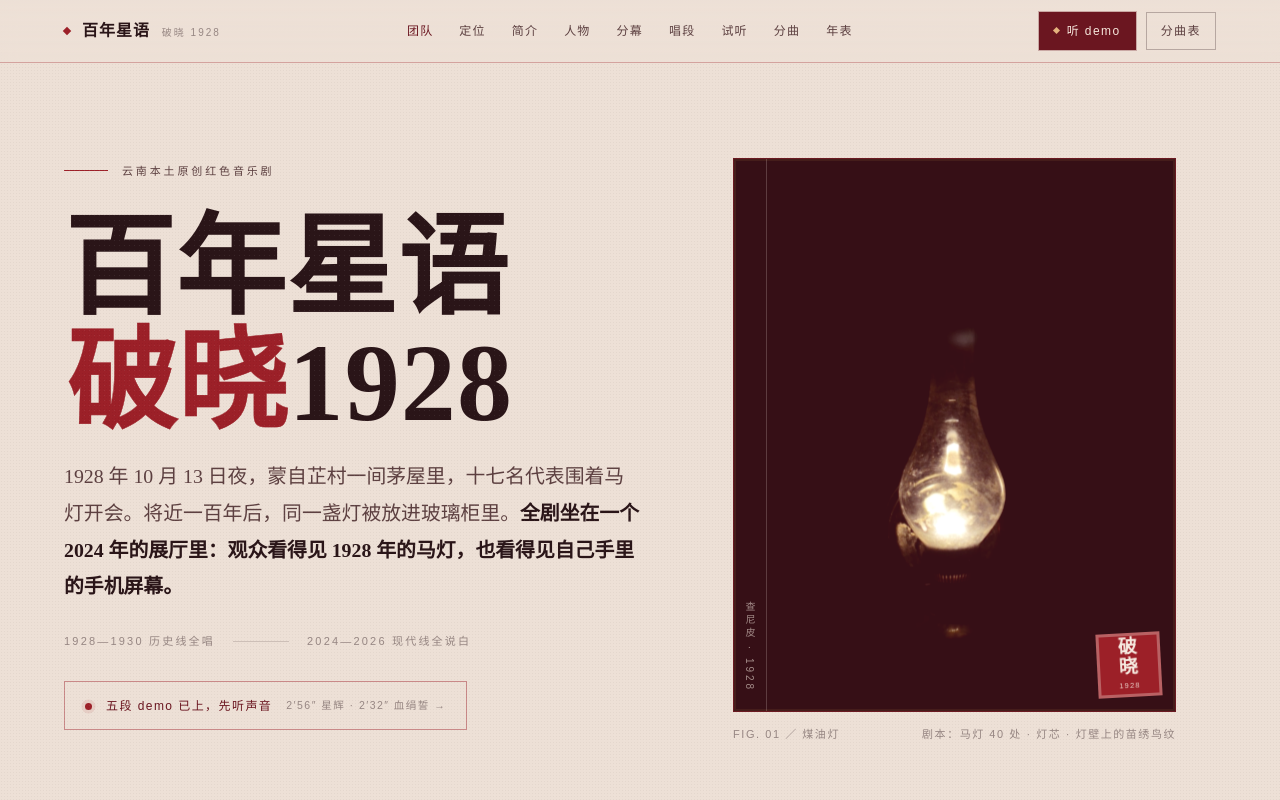
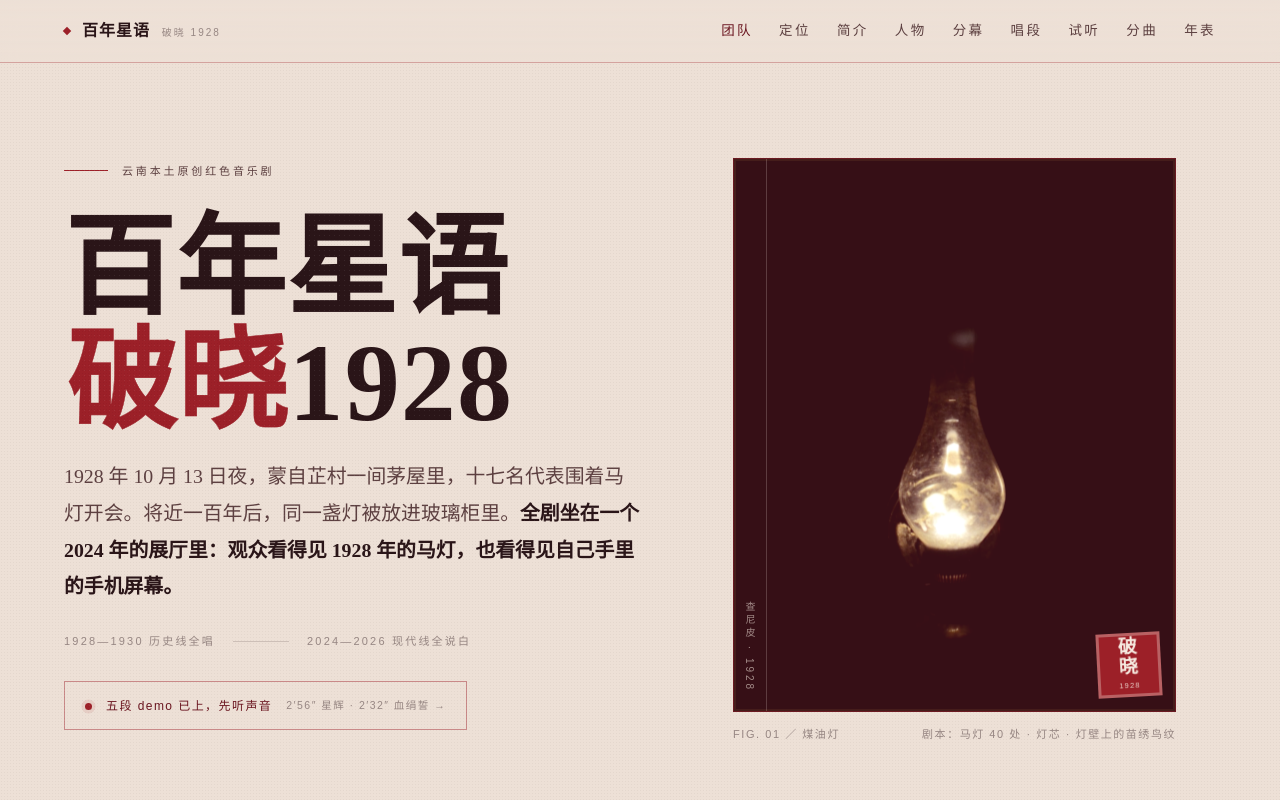
Before and after one commit to ZHOUYAOBAI/bainianxingyu2, a plain HTML site: page index.html in a window 1280 px wide. Shown: the top 800 px of the page. Drawn offline with Linux system fonts and the light colour scheme; a web font is replaced by a local one.

Commit message:
去掉导航重复的听demo/分曲表按钮，导航字体改宋体

```diff
--- a/assets/style.css
+++ b/assets/style.css
@@ -78,6 +78,7 @@ button{font-family:inherit;color:inherit;}
   max-width:var(--max);margin:0 auto;padding:0 var(--pad);
   height:62px;display:flex;align-items:center;justify-content:space-between;gap:24px;
 }
+.nav-links{margin-left:auto;}
 .nav-brand{display:flex;align-items:baseline;gap:12px;}
 .nav-brand::before{
   content:"";width:6px;height:6px;background:var(--blood);border-radius:0;
@@ -87,7 +88,7 @@ button{font-family:inherit;color:inherit;}
 .nav-brand span{font-family:var(--sans);font-size:10px;letter-spacing:.2em;color:var(--ink-faint);}
 .nav-links{display:flex;align-items:center;gap:26px;}
 .nav-links a{
-  font-family:var(--sans);font-size:12px;letter-spacing:.1em;color:var(--ink-soft);
+  font-family:var(--serif);font-size:13.5px;letter-spacing:.18em;color:var(--ink-soft);font-weight:500;
   position:relative;padding:4px 0;transition:color .35s var(--ease);
 }
 .nav-links a::after{
--- a/index.html
+++ b/index.html
@@ -27,10 +27,6 @@
       <a href="#score">分曲</a>
       <a href="#timeline">年表</a>
     </nav>
-    <div class="nav-ctas">
-      <a class="nav-cta nav-cta--demo" href="#demo"><i class="dot"></i>听 demo</a>
-      <a class="nav-cta nav-cta--ghost" href="#score">分曲表</a>
-    </div>
   </div>
 </header>
 
```
